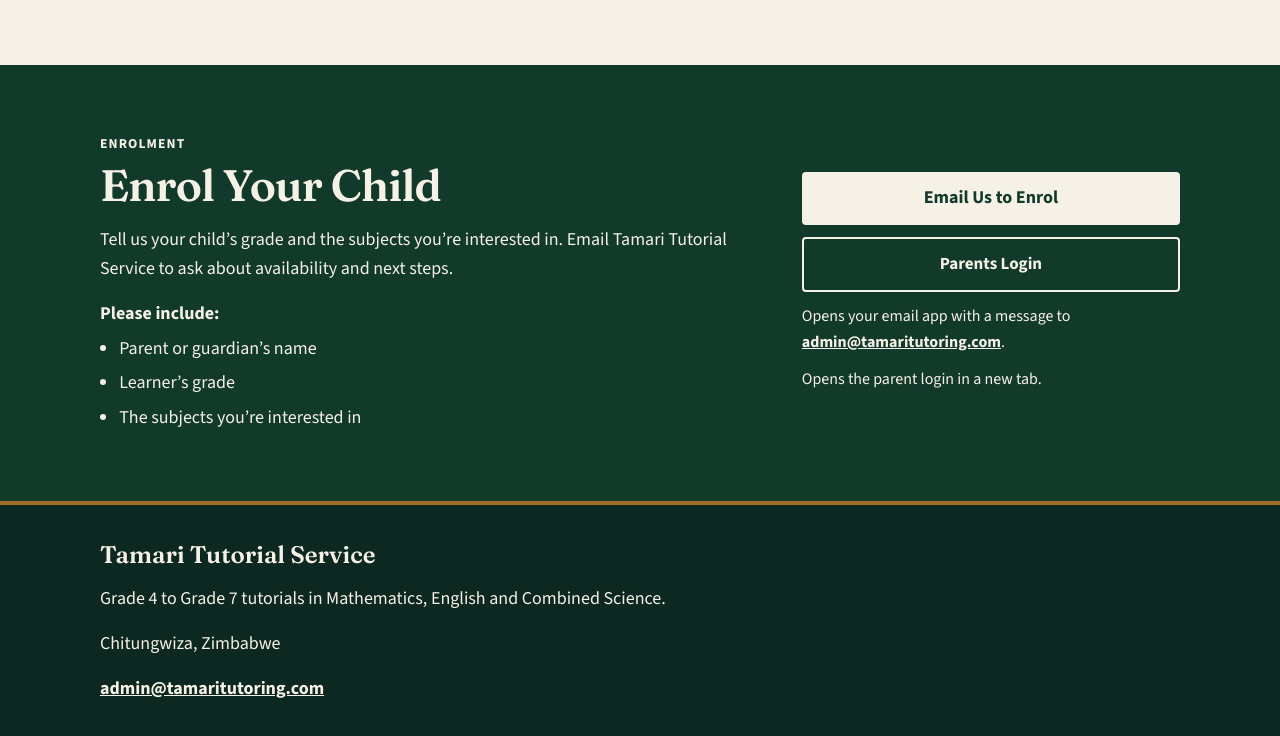
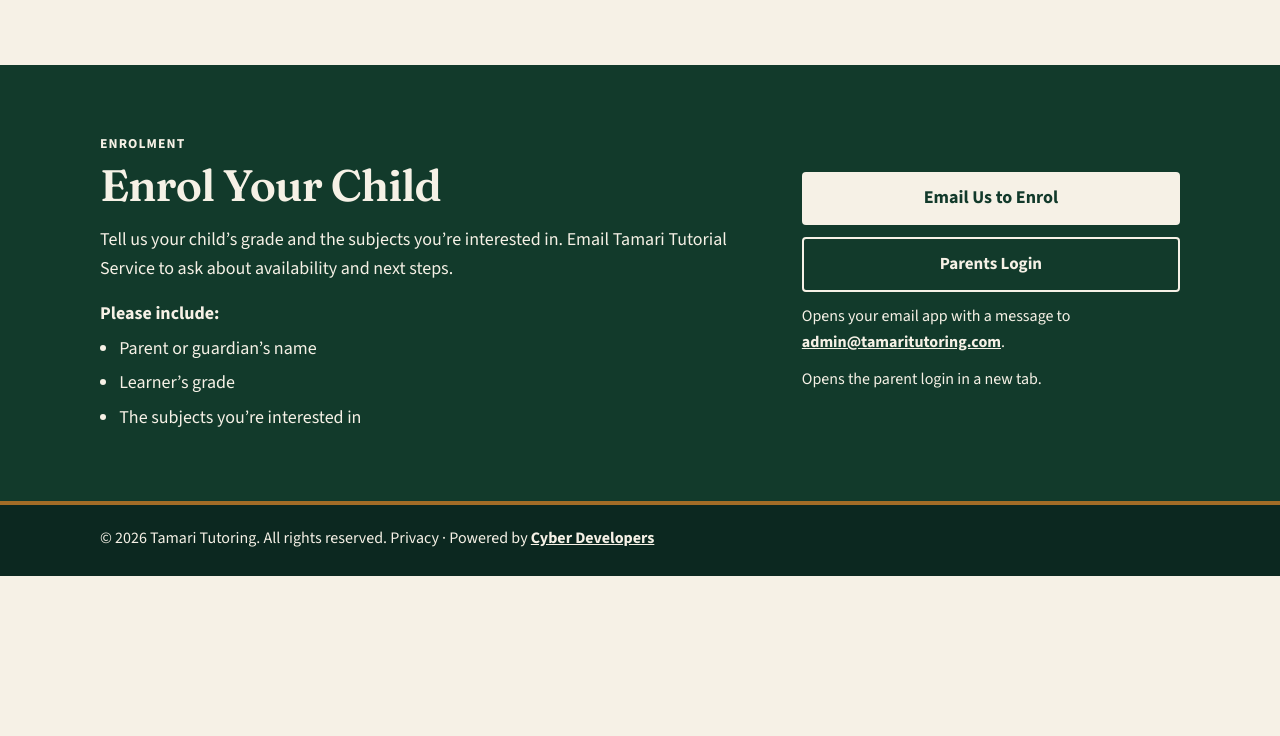
Before and after one commit to munashenm/tamaritutoring, a plain HTML site: page index.html in a window 1280 px wide. Shown: the part 1608-2344 px from the top of the page. After the commit the page ends 2184 px from the top, so only its background shows below. Drawn offline with Linux system fonts and the light colour scheme.

Commit message:
Replace the footer with the copyright line.
Remove the location and email from the footer and credit Cyber Developers.

Co-authored-by: MunasheNM <munanm@gmail.com>

```diff
--- a/index.html
+++ b/index.html
@@ -150,10 +150,7 @@
 
     <footer class="site-footer">
       <div class="wrap">
-        <p class="footer-name">Tamari Tutorial Service</p>
-        <p>Grade 4 to Grade 7 tutorials in Mathematics, English and Combined Science.</p>
-        <p>Chitungwiza, Zimbabwe</p>
-        <p><a href="mailto:admin@tamaritutoring.com">admin@tamaritutoring.com</a></p>
+        <p>© 2026 Tamari Tutoring. All rights reserved. Privacy · Powered by <a href="https://www.cyberdevelopers.co.za" target="_blank" rel="noopener noreferrer">Cyber Developers<span class="visually-hidden"> (opens in a new tab)</span></a></p>
       </div>
     </footer>
   </body>
--- a/styles.css
+++ b/styles.css
@@ -541,14 +541,9 @@ a {
 .site-footer {
   background: var(--green-deep);
   color: var(--cream);
-  padding: 2.25rem 0 2.5rem;
+  padding: 1.35rem 0 1.5rem;
   border-top: 4px solid var(--gold);
-}
-
-.footer-name {
-  font-family: var(--serif);
-  font-size: 1.5rem;
-  line-height: 1.2;
+  font-size: 1rem;
 }
 
 .site-footer a {
```
